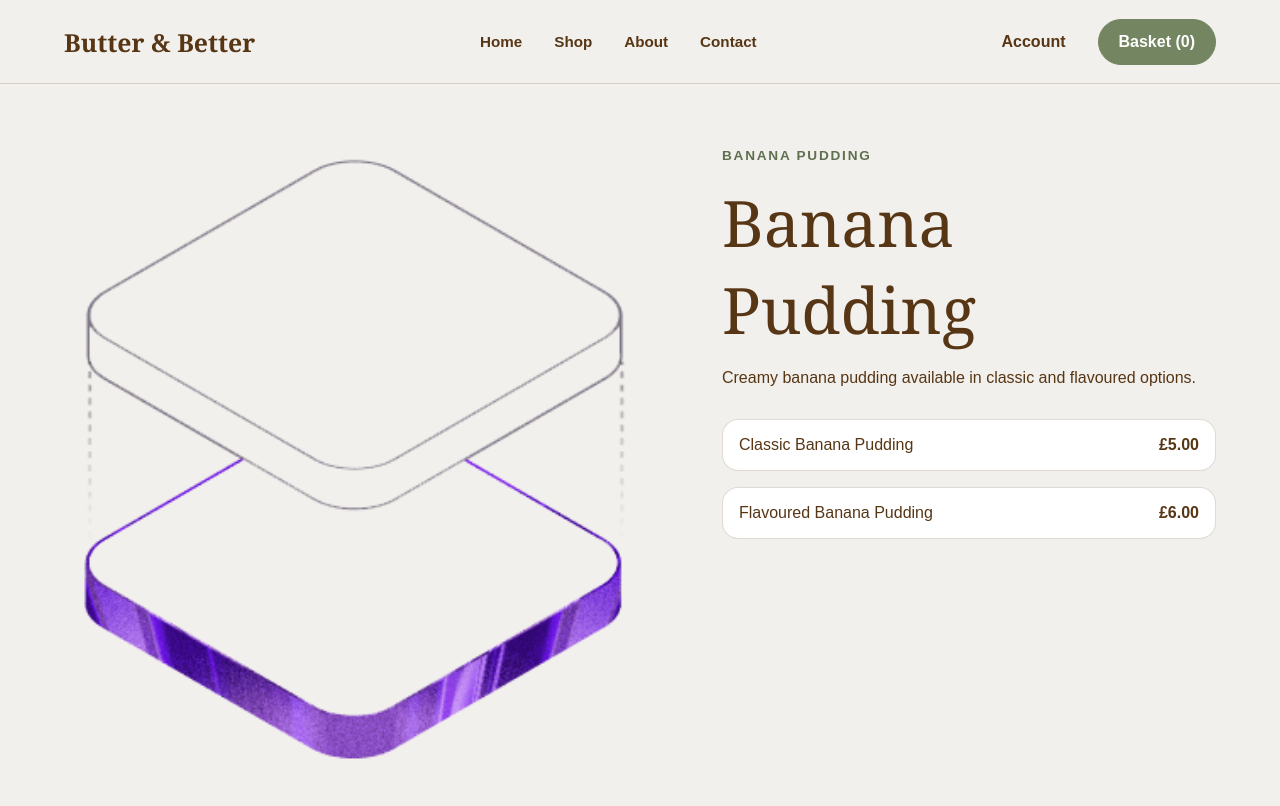
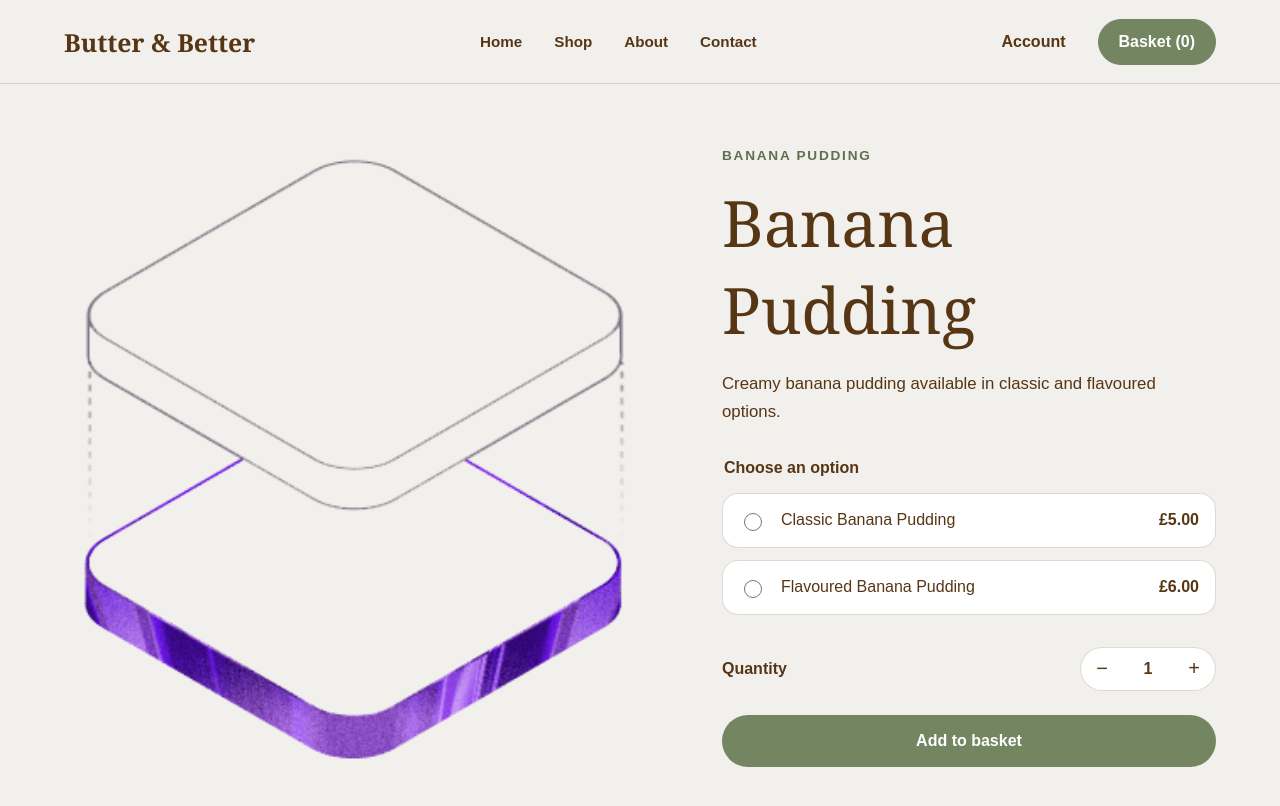
Before and after one commit to Ahmeds-abbas/Butter-And-Better, a React (Vite) app: page /products/banana-pudding in a window 1280 px wide. Shown: the top 806 px of the page. Built offline with nearby package versions, Linux system fonts and the light colour scheme.

Commit message:
Add basket context and product selection

```diff
--- a/src/App.css
+++ b/src/App.css
@@ -345,3 +345,133 @@
     min-height: 350px;
   }
 }
+.product-detail-description {
+  font-size: 1.05rem;
+  line-height: 1.7;
+}
+
+.variant-selector {
+  display: grid;
+  gap: 0.75rem;
+  margin: 2rem 0 0;
+  padding: 0;
+  border: none;
+}
+
+.variant-selector legend {
+  margin-bottom: 1rem;
+  font-size: 1rem;
+  font-weight: 800;
+}
+
+.variant-option {
+  display: grid;
+  grid-template-columns: auto 1fr auto;
+  align-items: center;
+  gap: 1rem;
+
+  padding: 1rem;
+  border: 1px solid var(--color-border);
+  border-radius: 1rem;
+
+  background-color: var(--color-white);
+  cursor: pointer;
+}
+
+.variant-option:hover {
+  border-color: var(--color-green);
+}
+
+.variant-option-selected {
+  border-color: var(--color-green);
+  box-shadow: 0 0 0 2px rgba(115, 133, 97, 0.18);
+}
+
+.variant-option input {
+  width: 18px;
+  height: 18px;
+  accent-color: var(--color-green);
+}
+
+.quantity-section {
+  display: flex;
+  align-items: center;
+  justify-content: space-between;
+  gap: 1rem;
+
+  margin-top: 2rem;
+}
+
+.quantity-label {
+  font-weight: 800;
+}
+
+.quantity-selector {
+  display: grid;
+  grid-template-columns: 42px 50px 42px;
+  align-items: center;
+
+  overflow: hidden;
+  border: 1px solid var(--color-border);
+  border-radius: 999px;
+  background-color: var(--color-white);
+}
+
+.quantity-selector button {
+  min-height: 42px;
+  border: none;
+  color: var(--color-brown);
+  background-color: transparent;
+  font-size: 1.25rem;
+}
+
+.quantity-selector button:hover {
+  background-color: var(--color-cream);
+}
+
+.quantity-selector span {
+  text-align: center;
+  font-weight: 800;
+}
+
+.add-to-basket-button {
+  width: 100%;
+  min-height: 52px;
+  margin-top: 1.5rem;
+  padding: 0.9rem 1.25rem;
+
+  border: none;
+  border-radius: 999px;
+
+  color: var(--color-white);
+  background-color: var(--color-green);
+
+  font-weight: 800;
+}
+
+.add-to-basket-button:hover {
+  background-color: var(--color-green-dark);
+}
+
+.add-to-basket-button:disabled {
+  cursor: not-allowed;
+  opacity: 0.5;
+}
+
+.selected-total {
+  margin: 1rem 0 0;
+  text-align: right;
+  font-size: 1.05rem;
+  font-weight: 800;
+}
+
+.basket-message {
+  margin-top: 1rem;
+  padding: 1rem;
+  border-radius: 0.75rem;
+
+  color: var(--color-brown);
+  background-color: rgba(115, 133, 97, 0.15);
+
+  font-weight: 700;
+}
--- a/src/App.tsx
+++ b/src/App.tsx
@@ -7,11 +7,14 @@ import HomePage from "./pages/HomePage";
 import NotFoundPage from "./pages/NotFoundPage";
 import ProductPage from "./pages/ProductPage";
 import ShopPage from "./pages/ShopPage";
+import { useBasket } from "./hooks/useBasket";
 
 function App() {
+  const { basketItemCount } = useBasket();
+
   return (
     <div className="app">
-      <Navbar basketItemCount={0} />
+      <Navbar basketItemCount={basketItemCount} />
 
       <Routes>
         <Route path="/" element={<HomePage />} />
--- /dev/null
+++ b/src/context/BasketContext.tsx
@@ -0,0 +1,63 @@
+import { useMemo, useState, type ReactNode } from "react";
+import { BasketContext, type BasketContextValue } from "./BasketContextCore";
+import type { BasketItem } from "../types/basket";
+
+type AddBasketItem = Omit<BasketItem, "id">;
+
+type BasketProviderProps = {
+  children: ReactNode;
+};
+
+export function BasketProvider({ children }: BasketProviderProps) {
+  const [basketItems, setBasketItems] = useState<BasketItem[]>([]);
+
+  function addToBasket(item: AddBasketItem) {
+    const basketItemId = `${item.productId}-${item.variantId}`;
+
+    setBasketItems((currentItems) => {
+      const existingItem = currentItems.find(
+        (currentItem) => currentItem.id === basketItemId,
+      );
+
+      if (existingItem) {
+        return currentItems.map((currentItem) =>
+          currentItem.id === basketItemId
+            ? {
+                ...currentItem,
+                quantity: currentItem.quantity + item.quantity,
+              }
+            : currentItem,
+        );
+      }
+
+      return [
+        ...currentItems,
+        {
+          ...item,
+          id: basketItemId,
+        },
+      ];
+    });
+  }
+
+  const basketItemCount = useMemo(
+    () =>
+      basketItems.reduce(
+        (total, basketItem) => total + basketItem.quantity,
+        0,
+      ),
+    [basketItems],
+  );
+
+  const value: BasketContextValue = {
+    basketItems,
+    basketItemCount,
+    addToBasket,
+  };
+
+  return (
+    <BasketContext.Provider value={value}>
+      {children}
+    </BasketContext.Provider>
+  );
+}
--- /dev/null
+++ b/src/context/BasketContextCore.ts
@@ -0,0 +1,14 @@
+import { createContext } from "react";
+import type { BasketItem } from "../types/basket";
+
+type AddBasketItem = Omit<BasketItem, "id">;
+
+export type BasketContextValue = {
+  basketItems: BasketItem[];
+  basketItemCount: number;
+  addToBasket: (item: AddBasketItem) => void;
+};
+
+export const BasketContext = createContext<BasketContextValue | undefined>(
+  undefined,
+);
--- /dev/null
+++ b/src/hooks/useBasket.ts
@@ -0,0 +1,12 @@
+import { useContext } from "react";
+import { BasketContext } from "../context/BasketContextCore";
+
+export function useBasket() {
+  const context = useContext(BasketContext);
+
+  if (!context) {
+    throw new Error("useBasket must be used inside BasketProvider");
+  }
+
+  return context;
+}
--- a/src/main.tsx
+++ b/src/main.tsx
@@ -1,13 +1,16 @@
 import { StrictMode } from "react";
 import { createRoot } from "react-dom/client";
 import { BrowserRouter } from "react-router-dom";
+import App from "./App";
+import { BasketProvider } from "./context/BasketContext";
 import "./index.css";
-import App from "./App";
 
 createRoot(document.getElementById("root")!).render(
   <StrictMode>
     <BrowserRouter>
-      <App />
+      <BasketProvider>
+        <App />
+      </BasketProvider>
     </BrowserRouter>
   </StrictMode>,
 );
--- a/src/pages/ProductPage.tsx
+++ b/src/pages/ProductPage.tsx
@@ -1,22 +1,67 @@
+import { useState } from "react";
 import { Link, useParams } from "react-router-dom";
 import { products } from "../data/products";
+import { useBasket } from "../hooks/useBasket";
 
 function ProductPage() {
   const { productId } = useParams<{ productId: string }>();
+  const { addToBasket } = useBasket();
 
   const product = products.find((item) => item.id === productId);
+
+  const [selectedVariantId, setSelectedVariantId] = useState("");
+  const [quantity, setQuantity] = useState(1);
+  const [confirmationMessage, setConfirmationMessage] = useState("");
 
   if (!product) {
     return (
       <main className="page">
         <section className="page-header">
           <h1>Product not found</h1>
+
           <Link to="/shop" className="primary-button">
             Return to shop
           </Link>
         </section>
       </main>
     );
+  }
+
+  const selectedVariant = product.variants.find(
+    (variant) => variant.id === selectedVariantId,
+  );
+
+  function handleAddToBasket() {
+    if (!product) {
+      return;
+    }
+
+    if (!selectedVariant) {
+      setConfirmationMessage("Please select an option first.");
+      return;
+    }
+
+    addToBasket({
+      productId: product.id,
+      productName: product.name,
+      variantId: selectedVariant.id,
+      variantName: selectedVariant.name,
+      unitPrice: selectedVariant.price,
+      quantity,
+      imageUrl: product.imageUrl,
+    });
+
+    setConfirmationMessage(
+      `${quantity} × ${selectedVariant.name} added to your basket.`,
+    );
+  }
+
+  function decreaseQuantity() {
+    setQuantity((currentQuantity) => Math.max(1, currentQuantity - 1));
+  }
+
+  function increaseQuantity() {
+    setQuantity((currentQuantity) => currentQuantity + 1);
   }
 
   return (
@@ -30,17 +75,85 @@ function ProductPage() {
 
         <div className="product-detail-content">
           <p className="eyebrow">{product.category}</p>
+
           <h1>{product.name}</h1>
-          <p>{product.description}</p>
 
-          <div className="variant-list">
+          <p className="product-detail-description">{product.description}</p>
+
+          <fieldset className="variant-selector">
+            <legend>Choose an option</legend>
+
             {product.variants.map((variant) => (
-              <div key={variant.id} className="variant-item">
+              <label
+                key={variant.id}
+                className={`variant-option ${
+                  selectedVariantId === variant.id
+                    ? "variant-option-selected"
+                    : ""
+                }`}
+              >
+                <input
+                  type="radio"
+                  name="product-variant"
+                  value={variant.id}
+                  checked={selectedVariantId === variant.id}
+                  onChange={() => {
+                    setSelectedVariantId(variant.id);
+                    setConfirmationMessage("");
+                  }}
+                />
+
                 <span>{variant.name}</span>
+
                 <strong>£{variant.price.toFixed(2)}</strong>
-              </div>
+              </label>
             ))}
+          </fieldset>
+
+          <div className="quantity-section">
+            <span className="quantity-label">Quantity</span>
+
+            <div className="quantity-selector">
+              <button
+                type="button"
+                onClick={decreaseQuantity}
+                aria-label="Decrease quantity"
+              >
+                −
+              </button>
+
+              <span aria-live="polite">{quantity}</span>
+
+              <button
+                type="button"
+                onClick={increaseQuantity}
+                aria-label="Increase quantity"
+              >
+                +
+              </button>
+            </div>
           </div>
+
+          <button
+            type="button"
+            className="add-to-basket-button"
+            onClick={handleAddToBasket}
+            disabled={!product.available}
+          >
+            {product.available ? "Add to basket" : "Currently unavailable"}
+          </button>
+
+          {selectedVariant && (
+            <p className="selected-total">
+              Total: £{(selectedVariant.price * quantity).toFixed(2)}
+            </p>
+          )}
+
+          {confirmationMessage && (
+            <p className="basket-message" aria-live="polite">
+              {confirmationMessage}
+            </p>
+          )}
         </div>
       </section>
     </main>
--- /dev/null
+++ b/src/types/basket.ts
@@ -0,0 +1,10 @@
+export type BasketItem = {
+  id: string;
+  productId: string;
+  productName: string;
+  variantId: string;
+  variantName: string;
+  unitPrice: number;
+  quantity: number;
+  imageUrl: string;
+};
```
